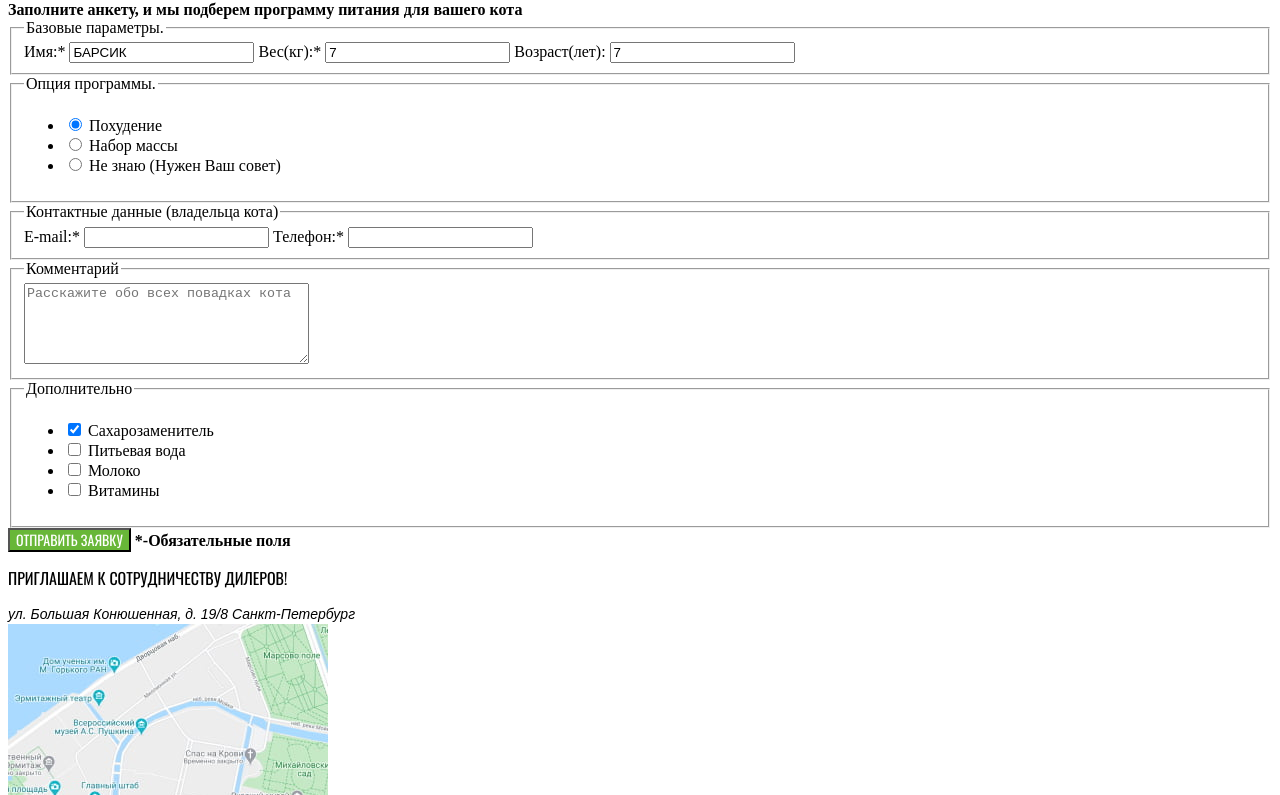
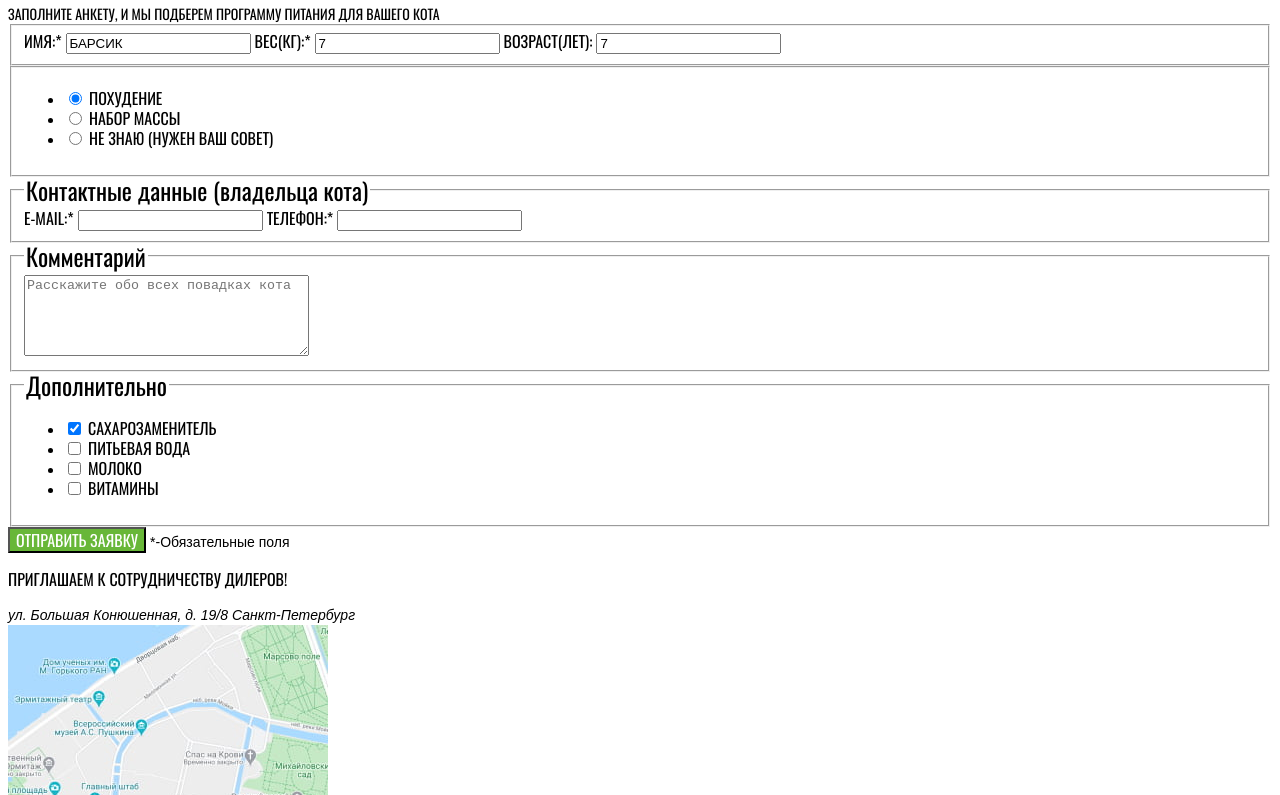
Before and after one commit to htmlacademy-adaptive/1740647-cat-energy-25, a website: page source/form.html in a window 1280 px wide. Shown: the part 224-1019 px from the top of the page. Drawn offline with nearby package versions, Linux system fonts and the light colour scheme; files that its build step writes are made by us from their sources; files whose address does not match are found by name.

Commit message:
add base styles for form page

```diff
--- a/source/less/blocks/form/addition-item.less
+++ b/source/less/blocks/form/addition-item.less
@@ -0,0 +1,8 @@
+@import "../../variables";
+
+.addition-item__text {
+  font-family: @base-font;
+  .add-font-size(16px, 400, 18px);
+  color: @base-font-color;
+  text-transform: uppercase;
+}
--- a/source/less/blocks/form/addition.less
+++ b/source/less/blocks/form/addition.less
@@ -0,0 +1,7 @@
+@import "../../variables";
+
+.addition__title {
+  font-family: @base-font;
+  .add-font-size(24px, 400, 26px);
+  color: @base-font-color;
+}
--- a/source/less/blocks/form/base-params.less
+++ b/source/less/blocks/form/base-params.less
@@ -0,0 +1,12 @@
+@import "../../variables";
+
+.base-params__title-hidden {
+  .add-visually-hidden;
+}
+
+.base-params__text {
+  font-family: @base-font;
+  .add-font-size(16px, 400, 18px);
+  color: @base-font-color;
+  text-transform: uppercase;
+}
--- a/source/less/blocks/form/comment.less
+++ b/source/less/blocks/form/comment.less
@@ -0,0 +1,7 @@
+@import "../../variables";
+
+.comment__title {
+  font-family: @base-font;
+  .add-font-size(24px, 400, 26px);
+  color: @base-font-color;
+}
--- a/source/less/blocks/form/contacts-email.less
+++ b/source/less/blocks/form/contacts-email.less
@@ -0,0 +1,8 @@
+@import "../../variables";
+
+.contacts-email__text {
+  font-family: @base-font;
+  .add-font-size(16px, 400, 18px);
+  color: @base-font-color;
+  text-transform: uppercase;
+}
--- a/source/less/blocks/form/contacts-phone.less
+++ b/source/less/blocks/form/contacts-phone.less
@@ -0,0 +1,8 @@
+@import "../../variables";
+
+.contacts-phone__text {
+  font-family: @base-font;
+  .add-font-size(16px, 400, 18px);
+  color: @base-font-color;
+  text-transform: uppercase;
+}
--- a/source/less/blocks/form/contacts.less
+++ b/source/less/blocks/form/contacts.less
@@ -0,0 +1,7 @@
+@import "../../variables";
+
+.contacts__title {
+  font-family: @base-font;
+  .add-font-size(24px, 400, 26px);
+  color: @base-font-color;
+}
--- a/source/less/blocks/form/form.less
+++ b/source/less/blocks/form/form.less
@@ -0,0 +1,14 @@
+@import "../../variables";
+
+.form__title {
+  font-family: @base-font;
+  .add-font-size(36px, 400, 36px);
+  color: @base-font-color;
+}
+
+.form__text {
+  font-family: @base-font;
+  .add-font-size-small;
+  color: @base-font-color;
+  text-transform: uppercase;
+}
--- a/source/less/blocks/form/options-item.less
+++ b/source/less/blocks/form/options-item.less
@@ -0,0 +1,8 @@
+@import "../../variables";
+
+.options-item__text {
+  font-family: @base-font;
+  .add-font-size(16px, 400, 18px);
+  color: @base-font-color;
+  text-transform: uppercase;
+}
--- a/source/less/blocks/form/program-form.less
+++ b/source/less/blocks/form/program-form.less
@@ -0,0 +1,11 @@
+@import "../../variables";
+
+.program-form__button {
+  .add-font-size(16px, 400, 20px)
+}
+
+.program-form__required-text {
+  font-family: @alternate-font;
+  .add-font-size(14px, 400, 16px);
+  color: @base-font-color;
+}
--- a/source/less/blocks/form/result-options.less
+++ b/source/less/blocks/form/result-options.less
@@ -0,0 +1,5 @@
+@import "../../variables";
+
+.result-options__title-hidden {
+  .add-visually-hidden;
+}
```
Also changed, not shown: source/less/blocks/common/footer/social-item.less (line endings or trailing spaces), source/less/blocks/index/feature.less (line endings or trailing spaces), source/less/blocks/index/slider.less (line endings or trailing spaces), source/less/style.css, 1 other file.
